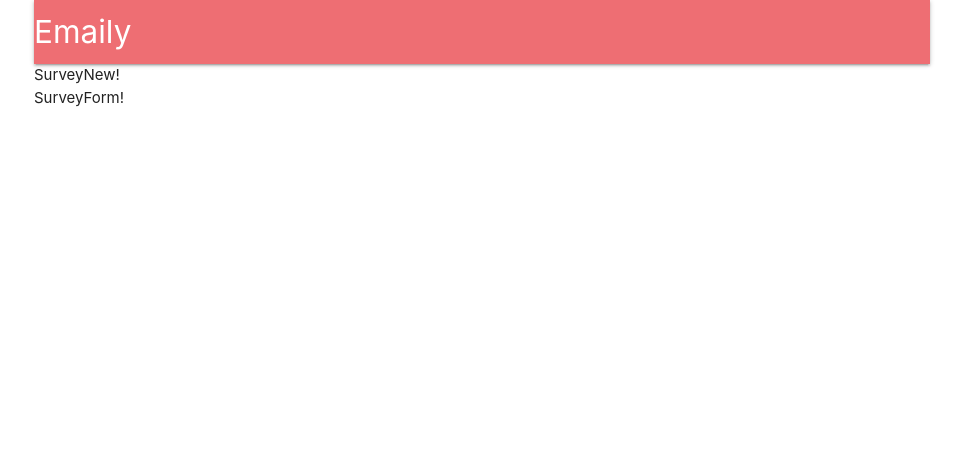
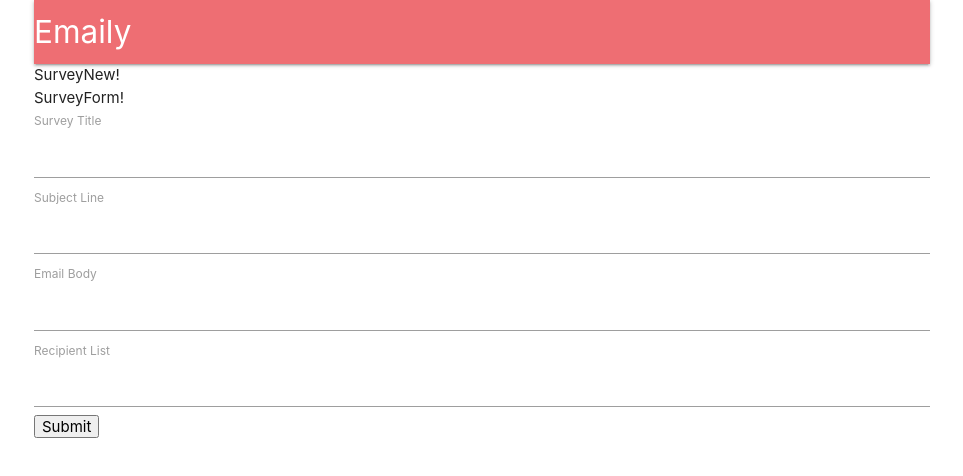
Before and after one commit to letItBezhumphries/Emaily, a React (Create React App) app in the folder client/: page /survey/new in a window 1280 px wide. Shown: the top 476 px of the page, without its empty margins (158-1121 px from the left). Built offline with nearby package versions, Linux system fonts and the light colour scheme; no server answers.

Commit message:
added custom Field component and successfully wired up SurveyField component

```diff
--- /dev/null
+++ b/client/src/components/surveys/SurveyField.js
@@ -0,0 +1,12 @@
+import React from "react";
+
+export default ({ input, label, ...props }) => {
+  console.log("props :", props);
+
+  return (
+    <div>
+      <label htmlFor="">{label}</label>
+      <input {...input} />
+    </div>
+  );
+};
--- a/client/src/components/surveys/SurveyForm.js
+++ b/client/src/components/surveys/SurveyForm.js
@@ -1,10 +1,50 @@
 import React, { Component } from "react";
 // reduxForm similar to the connect method and communicates with reduxForm store
-import { reduxForm } from "redux-form";
+import { reduxForm, Field } from "redux-form";
+import SurveyField from "./SurveyField";
 
 class SurveyForm extends Component {
+  renderFields() {
+    return (
+      <div>
+        <Field
+          type="text"
+          name="title"
+          component={SurveyField}
+          label={"Survey Title"}
+        />
+        <Field
+          type="text"
+          name="subject"
+          component={SurveyField}
+          label={"Subject Line"}
+        />{" "}
+        <Field
+          type="text"
+          name="body"
+          component={SurveyField}
+          label={"Email Body"}
+        />{" "}
+        <Field
+          type="text"
+          name="emails"
+          component={SurveyField}
+          label={"Recipient List"}
+        />
+      </div>
+    );
+  }
+
   render() {
-    return <div>SurveyForm!</div>;
+    return (
+      <div>
+        SurveyForm!
+        <form onSubmit={this.props.handleSubmit(values => console.log(values))}>
+          {this.renderFields()}
+          <button type="submit">Submit</button>
+        </form>
+      </div>
+    );
   }
 }
 
```
